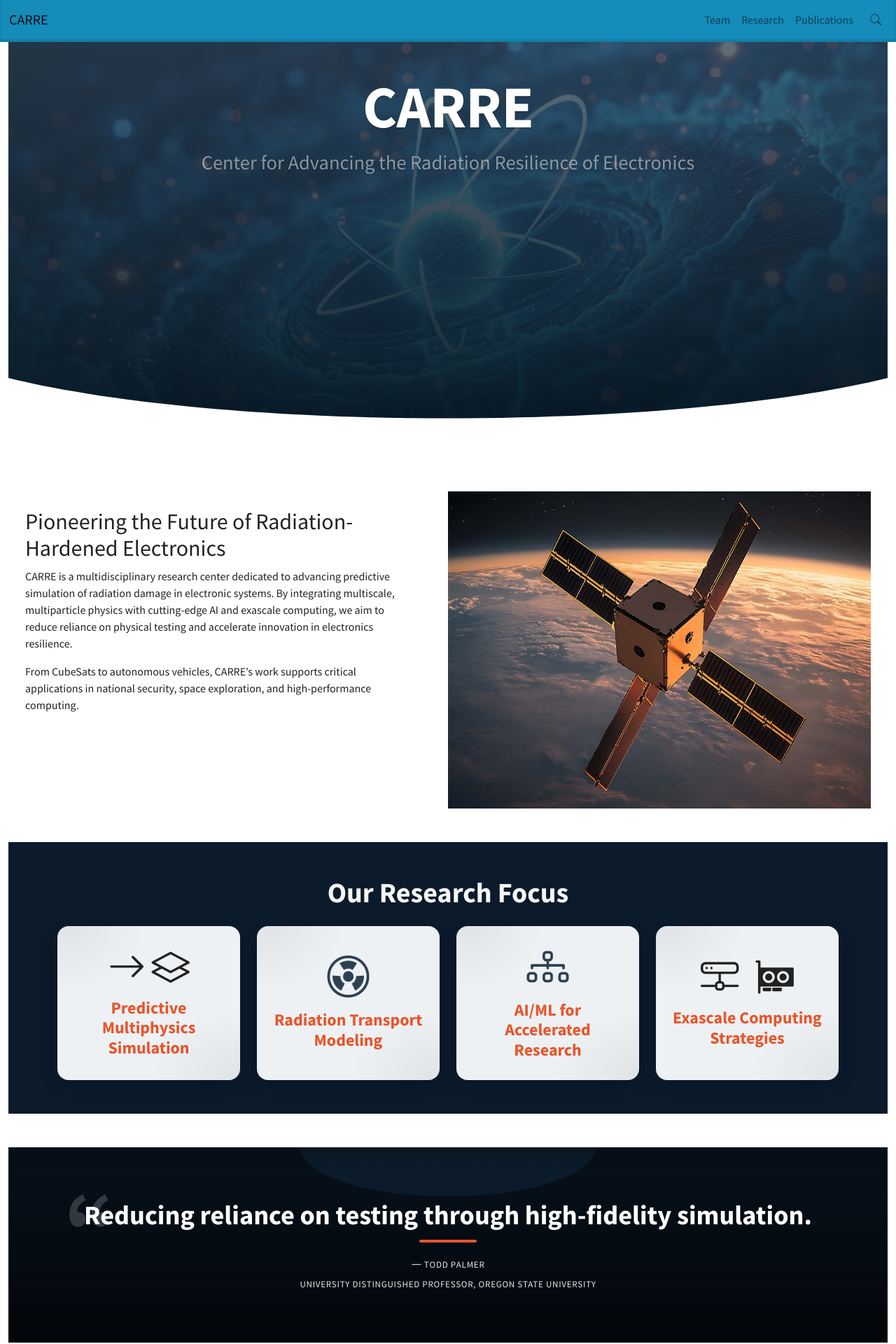
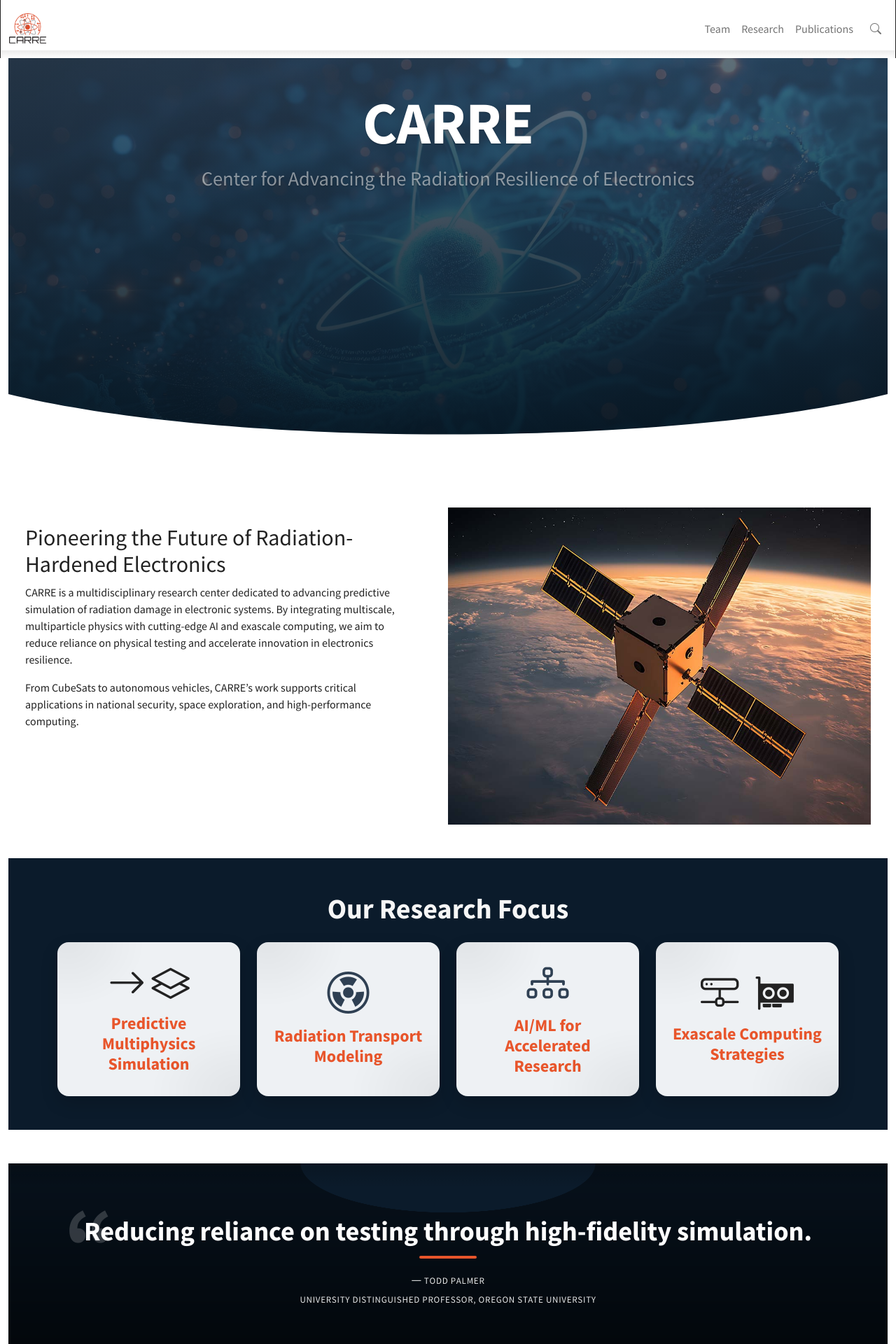
Before and after one commit to CARRE-PSAAP/CARRE-PSAAP.github.io, a Jekyll site: the page built from _pages/home.md, in a window 1280 px wide. Shown: the top 1920 px of the page at 70% size. Built offline with Jekyll 4.4.1, drawn with Linux system fonts in a browser that asks for light colours; nearby versions of some CDN libraries.

Commit message:
updates logos

```diff
--- a/_includes/header.html
+++ b/_includes/header.html
@@ -1,6 +1,17 @@
-<nav class="navbar navbar-expand-lg bg-primary" data-bs-theme="dark">
+<nav class="navbar navbar-expand-lg bg-white" data-bs-theme="light">
   <div class="container-fluid">
-    <a class="navbar-brand" href="{{ site.url }}{{ site.baseurl }}/">CARRE</a>
+    <!-- Brand logo -->
+    <a class="navbar-brand d-flex align-items-center" href="{{ '/' | relative_url }}" aria-label="CARRE">
+      <img
+        src="{{ '/assets/images/CARRE-logo.jpg' | relative_url }}"
+        alt="CARRE"
+        class="brand-logo"
+        height="44"
+        width="auto"
+      />
+      <span class="visually-hidden">CARRE</span>
+    </a>
+
     <button class="navbar-toggler" type="button" data-bs-toggle="collapse" data-bs-target="#navbarColor01" aria-controls="navbarColor01" aria-expanded="false" aria-label="Toggle navigation">
       <span class="navbar-toggler-icon"></span>
     </button>
--- a/assets/css/main.scss
+++ b/assets/css/main.scss
@@ -237,9 +237,11 @@
 .navbar .search-form { position: relative; }
 /* default: no outline/border/shadow */
 .navbar .search-toggle{
+  background: none;
   border: 0;
   box-shadow: none;
   outline: none;
+  line-height: 1;
   color: var(--bs-navbar-color);                /* default text color */
 }
 
@@ -247,7 +249,6 @@
   color: var(--bs-navbar-hover-color);
   text-decoration: none;
 }
-
 .navbar .search-form.open .search-toggle,
 .navbar .search-toggle:focus{
   box-shadow: none;
@@ -261,8 +262,8 @@
   padding-left: 0;
   padding-right: 0;
   border: 0;
-  background: rgba(255,255,255,.15);
-  color: #fff;
+  background: rgba(0,0,0,.04);
+  color: inherit;
   transition: width .25s ease, opacity .2s ease, padding .25s ease, border-color .25s;
 }
 
@@ -271,9 +272,12 @@
   opacity: 1;
   padding-left: .75rem;
   padding-right: .75rem;
-  border: 1px solid var(--bs-border-color-translucent);
+  border: 1px solid var(--bs-border-color);
   margin-right: .25rem;
   border-radius: .375rem;
+}
+.navbar[data-bs-theme="light"] .search-input::placeholder{
+  color: rgba(0,0,0,.55);
 }
 
 .navbar[data-bs-theme="dark"] .search-input::placeholder{
@@ -282,7 +286,7 @@
 
 /* keep an accessible ring for keyboard users only */
 .navbar .search-toggle:focus-visible{
-  outline: 2px solid rgba(255,255,255,.7);
+  outline: 2px solid rgba(0,0,0,.3);
   outline-offset: 2px;
   border-radius: .375rem;
 }
@@ -419,3 +423,26 @@
   .team-grid .card{ transition: none; }
   .team-grid .card:hover{ transform: none; box-shadow: none; }
 }
+
+/* Taller navbar */
+.navbar{
+  --bs-navbar-padding-y: 0.9rem;     /* default ~.5rem; raise to taste */
+}
+
+/* Brand logo sizing (tweak the heights to taste) */
+.navbar .brand-logo{
+  height: var(--brand-h, 44px);
+  width: auto;
+  display: block;
+}
+@media (min-width: 992px){
+  .navbar .brand-logo{ --brand-h: 44px; }
+}
+
+/* Optional: subtle divider/shadow under the white bar */
+.navbar.bg-white{ position: relative; box-shadow: none; border-bottom: 0; }
+.navbar.bg-white::after{
+  content:""; position:absolute; left:0; right:0; bottom:-1px; height:12px;
+  pointer-events:none;
+  background: linear-gradient(to bottom, rgba(0,0,0,.08), transparent);
+}
```
Also changed, not shown: assets/images/CARRE-logo-wide.jpg (added), assets/images/CARRE-logo.jpg (added), assets/images/CARRE-logo.png (deleted).
